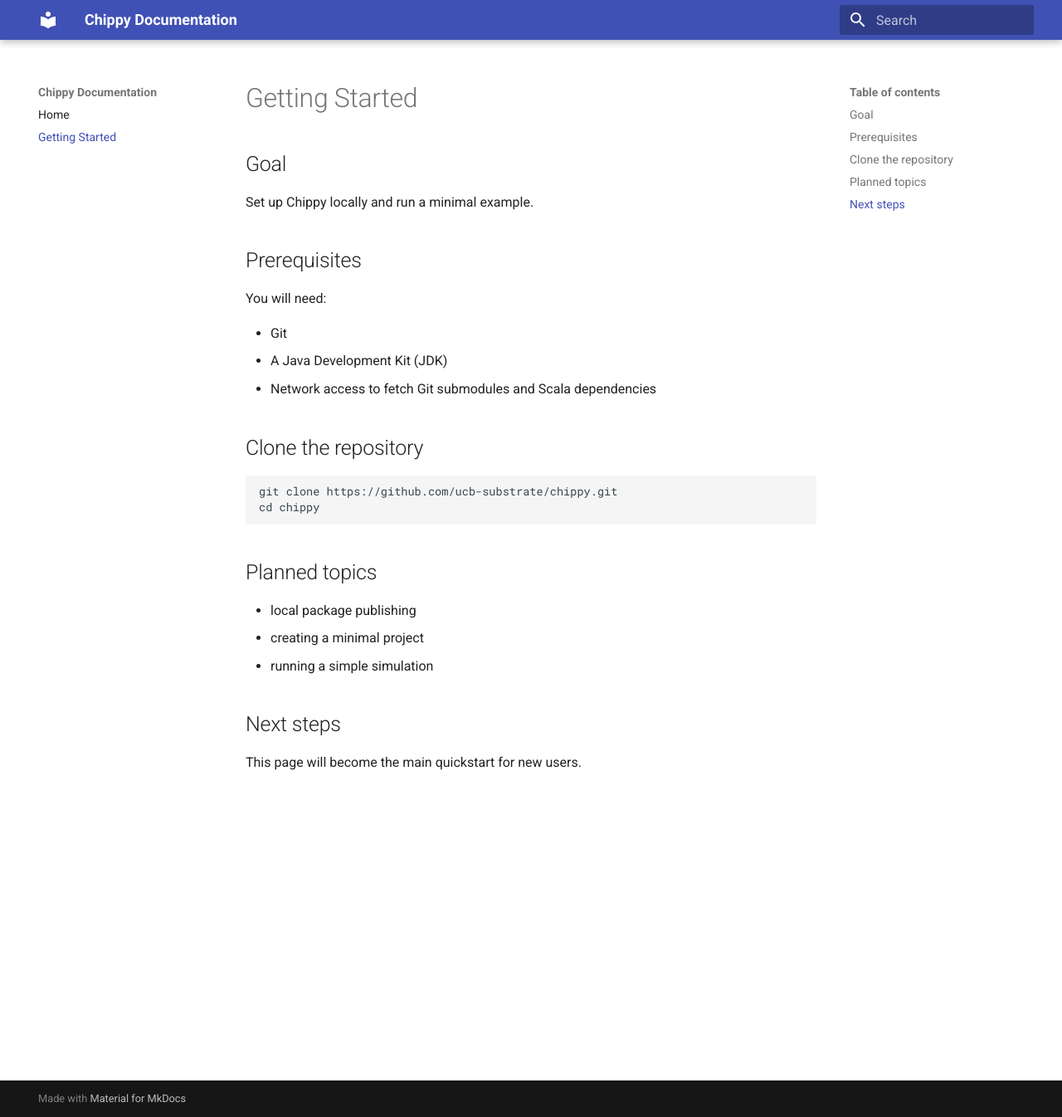
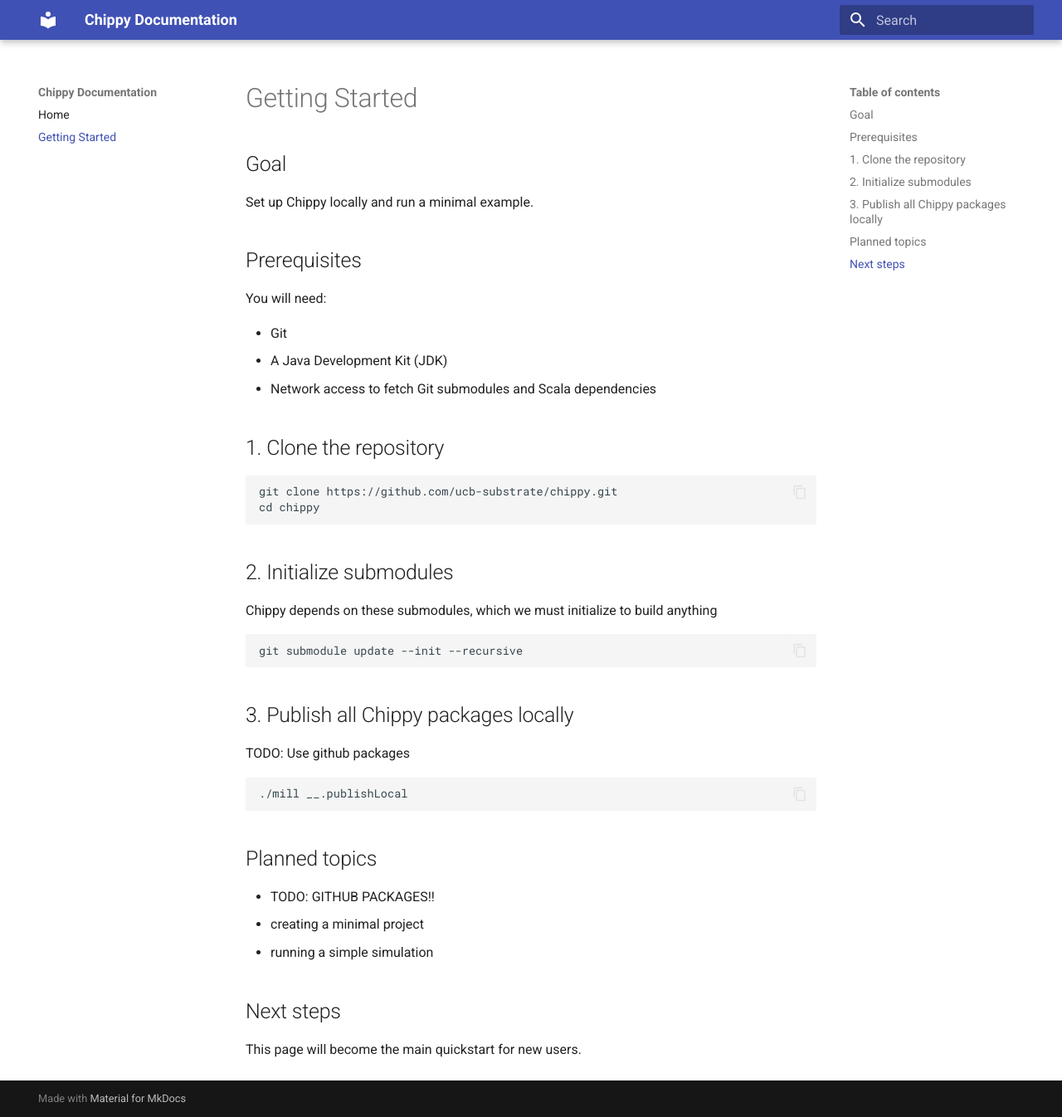
Before and after one commit to rohkud/chippy, an MkDocs documentation site: the page built from docs/getting-started.md, in a window 1280 px wide and 1346 px high. Shown: the whole window at 83% size. Built offline with MkDocs 1.6.1 and Material for MkDocs 9.7.7, drawn with Linux system fonts in a browser that asks for light colours.

Commit message:
Added more steps and copy to clipboard button for the code blocks (you're welcome)

````diff
--- a/docs/getting-started.md
+++ b/docs/getting-started.md
@@ -11,15 +11,27 @@ You will need:
 - A Java Development Kit (JDK)
 - Network access to fetch Git submodules and Scala dependencies
 
-## Clone the repository
+## 1. Clone the repository
 
 ```bash
 git clone https://github.com/ucb-substrate/chippy.git
 cd chippy
 ```
 
+## 2. Initialize submodules
+Chippy depends on these submodules, which we must initialize to build anything
+```bash
+git submodule update --init --recursive
+```
+
+## 3. Publish all Chippy packages locally
+TODO: Use github packages
+```bash
+./mill __.publishLocal
+```
+
 ## Planned topics
-- local package publishing
+- TODO: GITHUB PACKAGES!!
 - creating a minimal project
 - running a simple simulation
 
--- a/mkdocs.yml
+++ b/mkdocs.yml
@@ -3,6 +3,8 @@ site_url: https://rohkud.github.io/chippy/
 
 theme:
   name: material
+  features:
+    - content.code.copy
 
 nav:
   - Home: index.md
````
